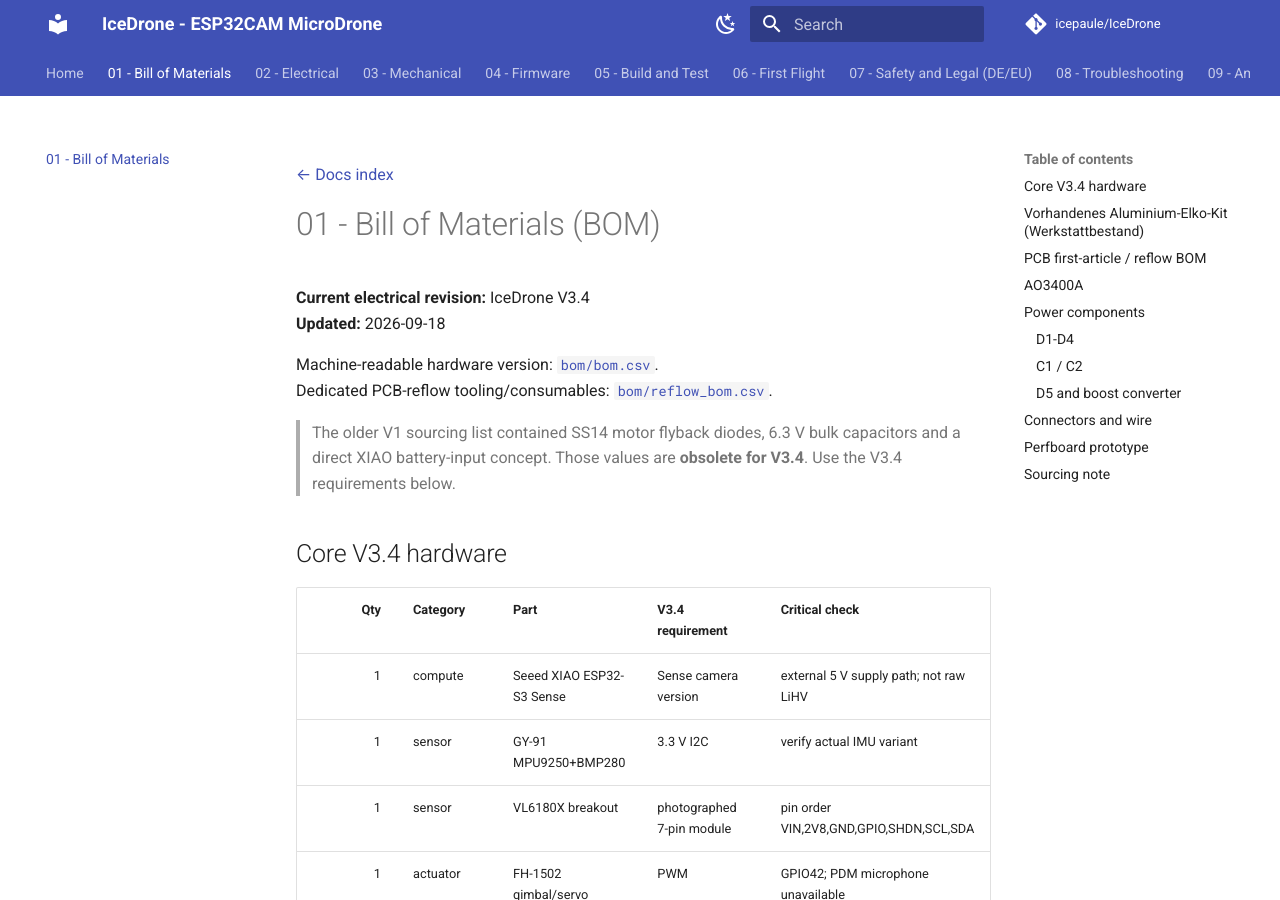
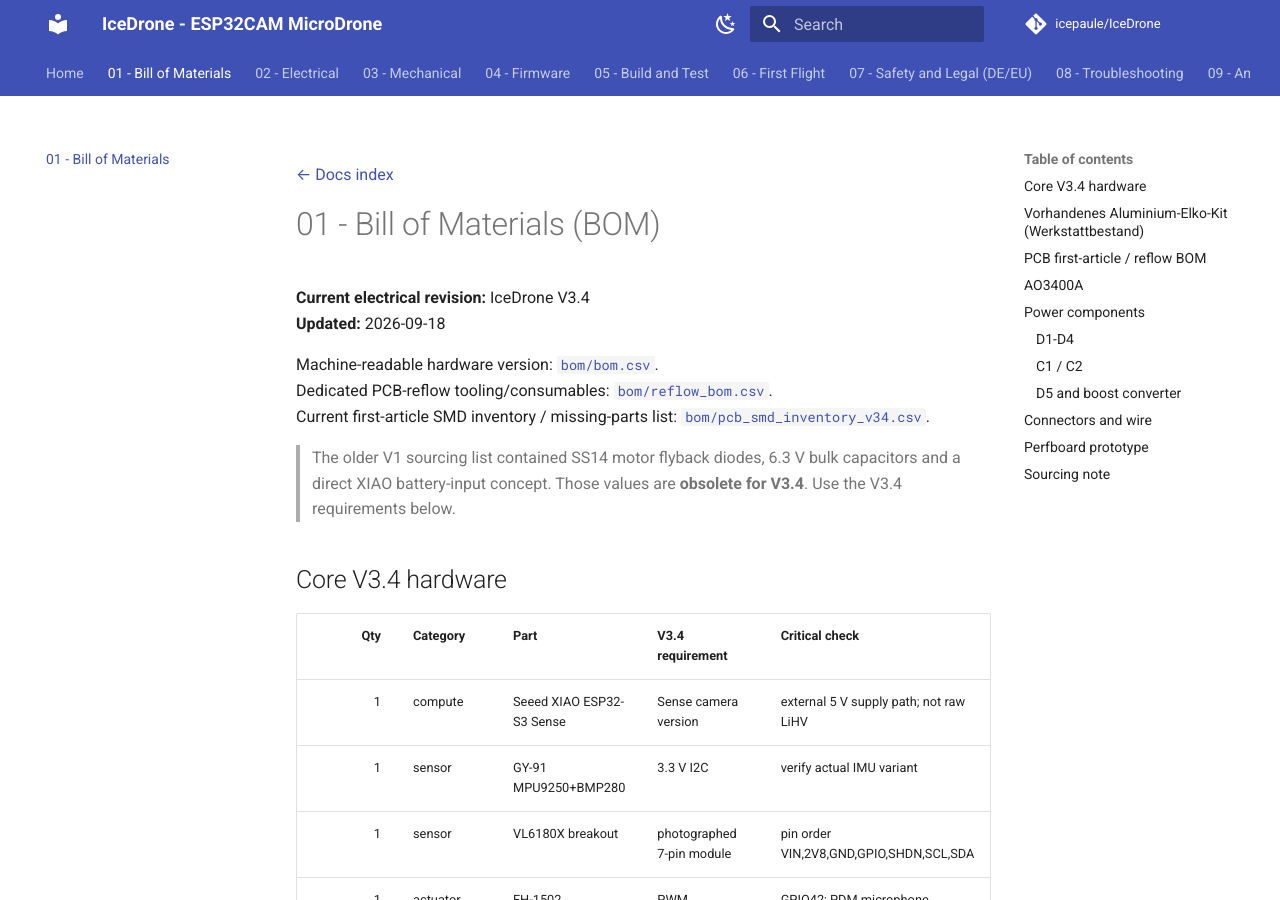
Before and after one commit to icepaule/IceDrone, an MkDocs documentation site: the page built from docs/01_BOM.md, in a window 1280 px wide and 900 px high. Built offline with MkDocs 1.6.1 and Material for MkDocs 9.7.7, drawn with Linux system fonts in a browser that asks for light colours; comment, search, counter and statistics services are not loaded.

Commit message:
docs: link V3.4 PCB SMD inventory and missing-parts list

```diff
--- a/docs/01_BOM.md
+++ b/docs/01_BOM.md
@@ -7,6 +7,7 @@
 
 Machine-readable hardware version: [`bom/bom.csv`](../bom/bom.csv).
 Dedicated PCB-reflow tooling/consumables: [`bom/reflow_bom.csv`](../bom/reflow_bom.csv).
+Current first-article SMD inventory / missing-parts list: [`bom/pcb_smd_inventory_v34.csv`](../bom/pcb_smd_inventory_v34.csv).
 
 > The older V1 sourcing list contained SS14 motor flyback diodes, 6.3 V bulk capacitors and a direct XIAO battery-input concept. Those values are **obsolete for V3.4**. Use the V3.4 requirements below.
 
```
